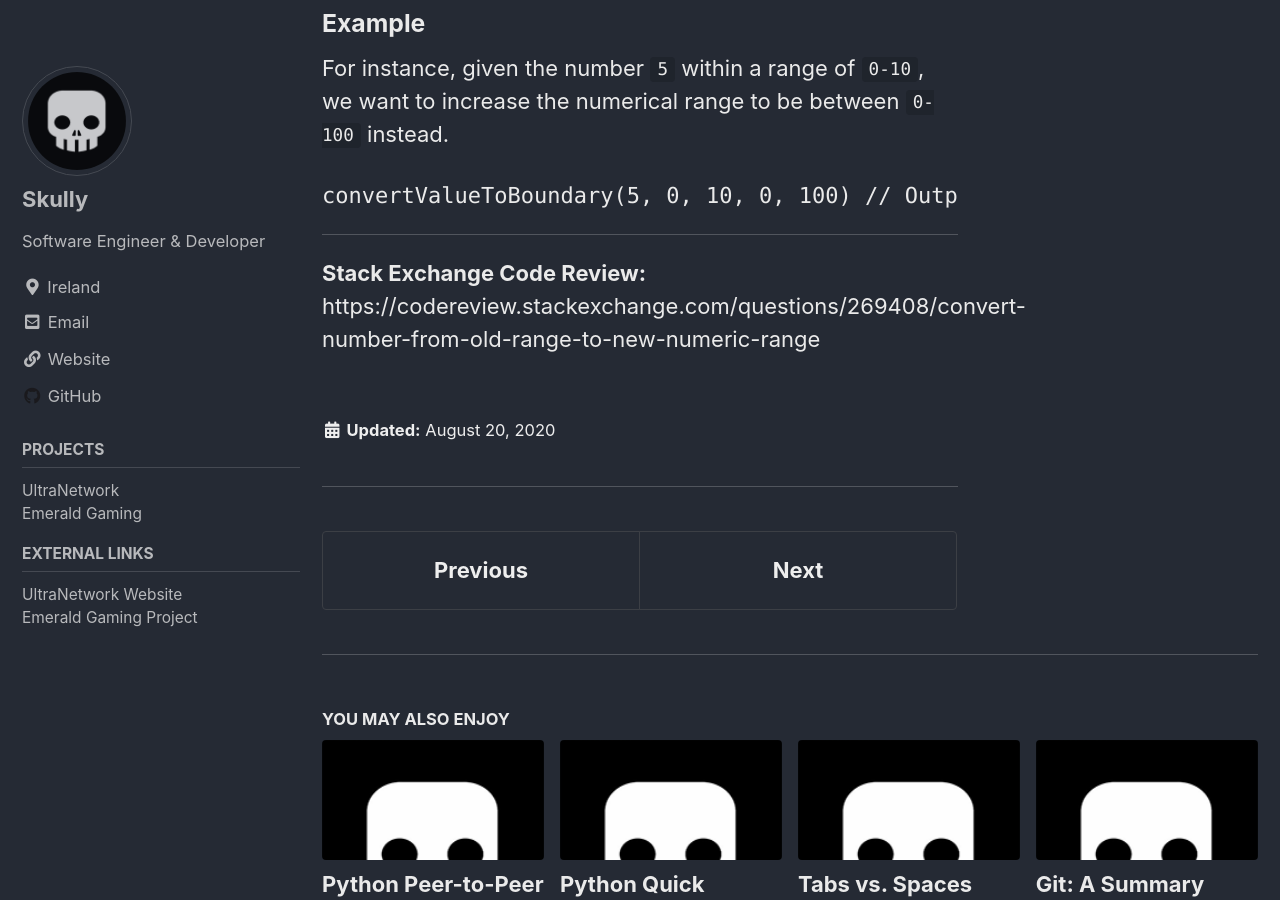
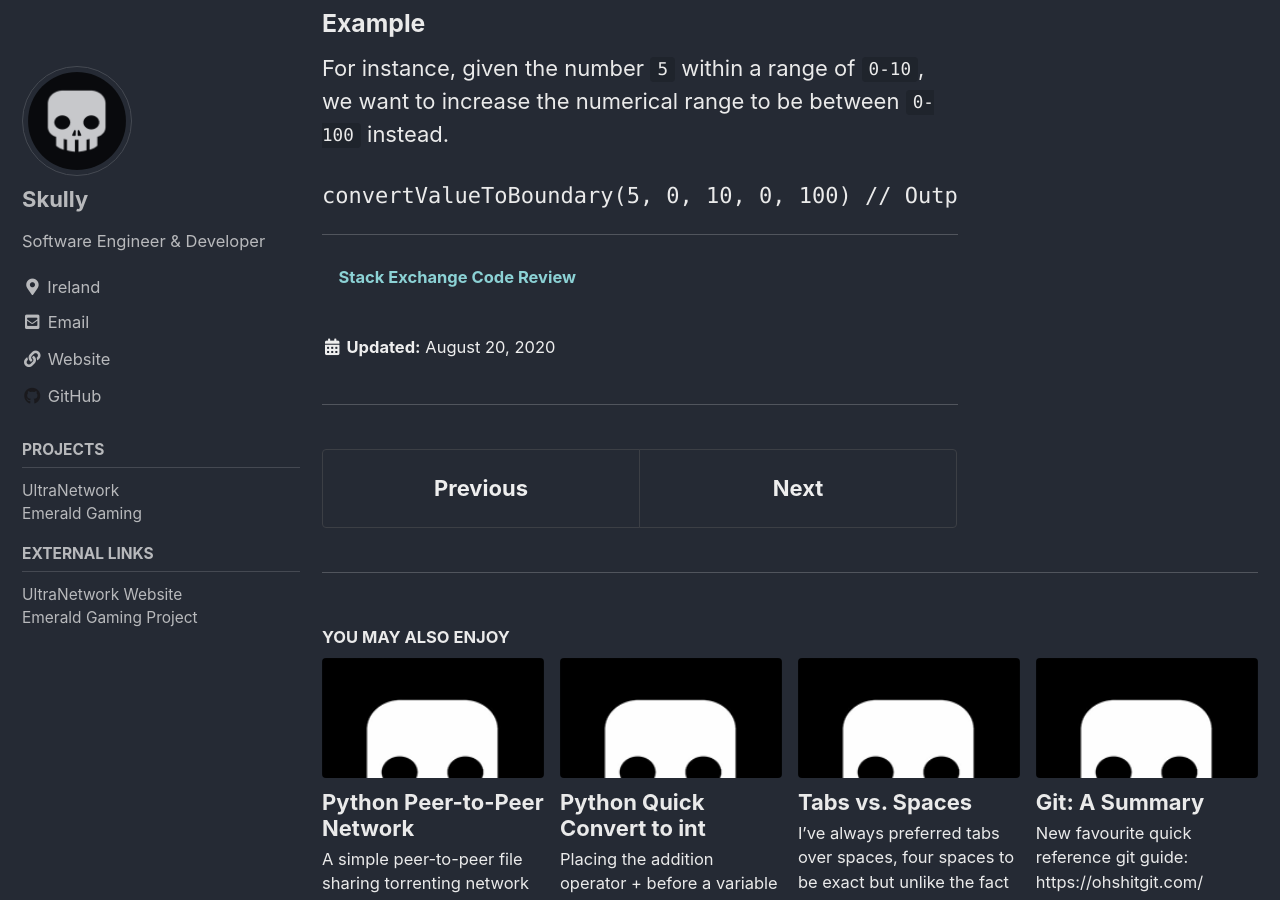
Before and after one commit to ImSkully/ImSkully, a Jekyll site: the page built from docs/_posts/2020-08-20-adjust-value-boundary.md, in a window 1280 px wide and 900 px high, scrolled down 1220 px. Built offline with Jekyll 4.4.1, drawn with Linux system fonts in a browser that asks for light colours; cached includes are drawn as plain includes.

Commit message:
Link replaced with button

```diff
--- a/docs/_posts/2020-08-20-adjust-value-boundary.md
+++ b/docs/_posts/2020-08-20-adjust-value-boundary.md
@@ -45,4 +45,4 @@ convertValueToBoundary(5, 0, 10, 0, 100) // Output -> 50
 
 ***
 
-**Stack Exchange Code Review:** https://codereview.stackexchange.com/questions/269408/convert-number-from-old-range-to-new-numeric-range
+<div markdown="0"><a href="https://codereview.stackexchange.com/questions/269408/convert-number-from-old-range-to-new-numeric-range" class="btn">Stack Exchange Code Review</a></div>
```
